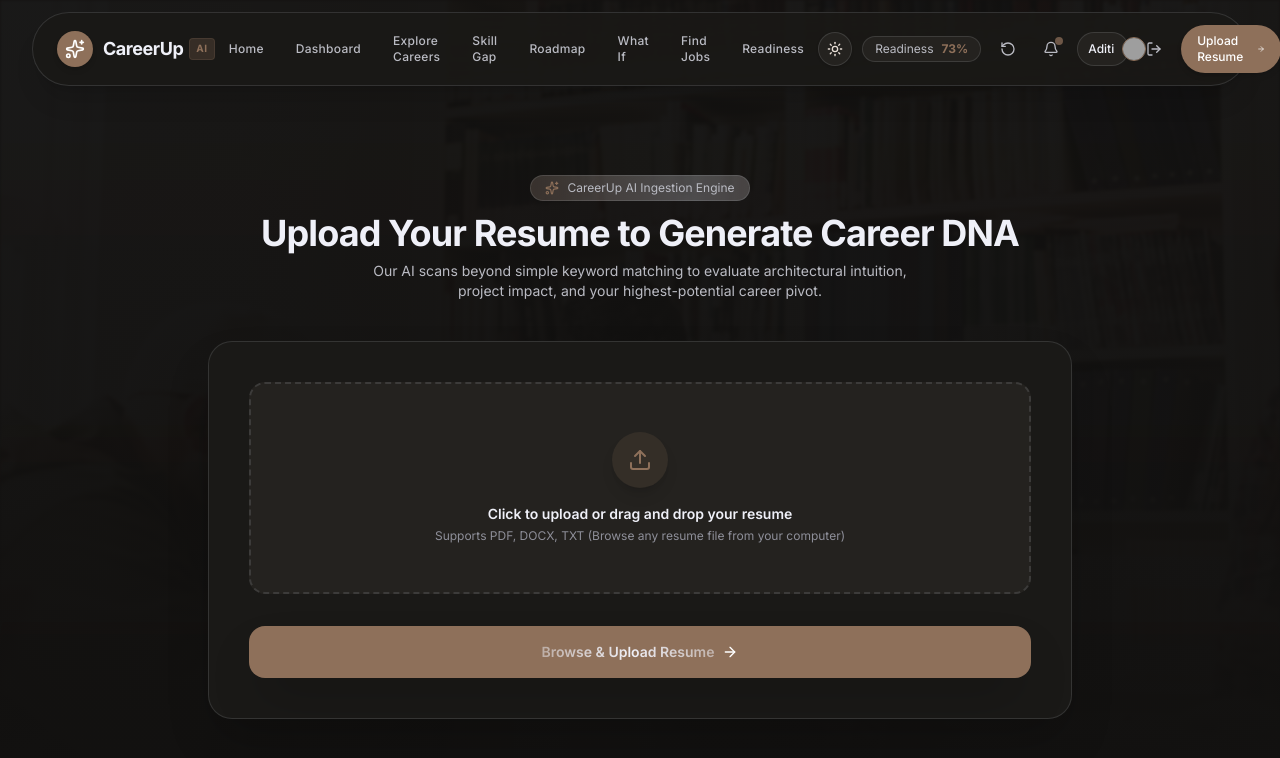
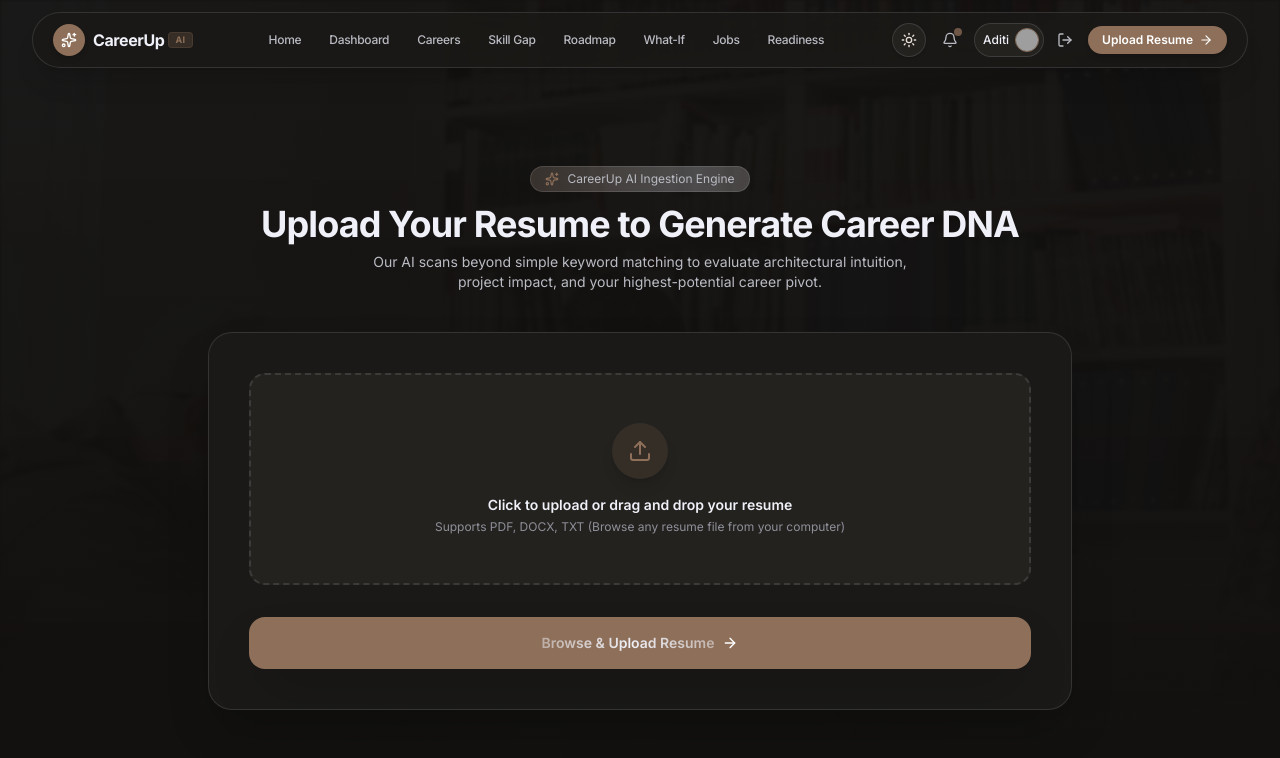
Before and after one commit to rasikakudale90/CareerUp, a Next.js app: page /onboarding in a window 1280 px wide. Shown: the top 758 px of the page. Built offline with nearby package versions, Linux system fonts and the light colour scheme; grey boxes are pictures that could not be loaded.

Commit message:
fix: streamline top floating navbar layout and eliminate overflow so Upload Resume button is perfectly aligned inside the bar

```diff
--- a/components/layout/Navbar.tsx
+++ b/components/layout/Navbar.tsx
@@ -3,7 +3,7 @@
 import React, { useState } from "react";
 import NextLink from "next/link";
 import { usePathname, useRouter } from "next/navigation";
-import { Sparkles, ArrowRight, Menu, X, RotateCcw, LogIn, LogOut, User, Bell } from "lucide-react";
+import { Sparkles, ArrowRight, Menu, X, LogOut, User, Bell } from "lucide-react";
 import { usePrototype } from "@/lib/prototype-state";
 import { ThemeToggle } from "@/components/theme/ThemeToggle";
 
@@ -11,8 +11,6 @@
   const pathname = usePathname();
   const router = useRouter();
   const {
-    overallReadinessScore,
-    resetState,
     isAuthenticated,
     currentUser,
     signOut,
@@ -23,11 +21,11 @@
   const navLinks = [
     { label: "Home", href: "/" },
     { label: "Dashboard", href: "/dashboard" },
-    { label: "Explore Careers", href: "/career" },
+    { label: "Careers", href: "/career" },
     { label: "Skill Gap", href: "/skill-gap" },
     { label: "Roadmap", href: "/roadmap" },
-    { label: "What If", href: "/what-if" },
-    { label: "Find Jobs", href: "/job-match" },
+    { label: "What-If", href: "/what-if" },
+    { label: "Jobs", href: "/job-match" },
     { label: "Readiness", href: "/readiness" },
   ];
 
@@ -40,16 +38,16 @@
   return (
     <header className="sticky top-0 z-50 w-full transition-all duration-300">
       <div className="mx-auto max-w-7xl px-3 sm:px-6 lg:px-8 pt-3 pb-2">
-        <nav className="flex items-center justify-between rounded-full bg-[var(--bg-nav)] backdrop-blur-2xl px-4 sm:px-6 py-2.5 sm:py-3 border border-[var(--border-color)] shadow-xl text-[var(--text-primary)] transition-colors duration-300">
+        <nav className="flex items-center justify-between rounded-full bg-[var(--bg-nav)] backdrop-blur-2xl px-3.5 sm:px-5 py-2 sm:py-2.5 border border-[var(--border-color)] shadow-xl text-[var(--text-primary)] transition-colors duration-300">
           {/* Brand Logo: CareerUp */}
-          <NextLink href="/" className="flex items-center gap-2.5 group shrink-0">
-            <div className="flex h-9 w-9 items-center justify-center rounded-full bg-[var(--accent)] text-white shadow-md transition-transform group-hover:scale-105">
-              <Sparkles className="h-5 w-5" />
+          <NextLink href="/" className="flex items-center gap-2 group shrink-0 mr-2">
+            <div className="flex h-8 w-8 items-center justify-center rounded-full bg-[var(--accent)] text-white shadow-md transition-transform group-hover:scale-105">
+              <Sparkles className="h-4 w-4" />
             </div>
             <div className="flex flex-col">
-              <span className="font-bold text-base sm:text-lg tracking-tight text-[var(--text-primary)] flex items-center gap-1.5">
+              <span className="font-bold text-sm sm:text-base tracking-tight text-[var(--text-primary)] flex items-center gap-1">
                 CareerUp
-                <span className="text-[10px] uppercase font-bold tracking-wider px-1.5 py-0.5 rounded bg-[var(--accent-soft)] text-[var(--accent)] border border-[var(--accent)]/20">
+                <span className="text-[9px] uppercase font-bold tracking-wider px-1.5 py-0.2 rounded bg-[var(--accent-soft)] text-[var(--accent)] border border-[var(--accent)]/20">
                   AI
                 </span>
               </span>
@@ -57,14 +55,14 @@
           </NextLink>
 
           {/* Desktop Navigation Links */}
-          <div className="hidden lg:flex items-center gap-1">
+          <div className="hidden lg:flex items-center gap-0.5 xl:gap-1">
             {navLinks.map((link) => {
               const isActive = pathname === link.href;
               return (
                 <NextLink
                   key={link.href}
                   href={link.href}
-                  className={`relative px-3.5 py-1.5 text-xs font-medium tracking-wide rounded-full transition-all duration-200 ${
+                  className={`relative px-2.5 xl:px-3 py-1.5 text-xs font-medium tracking-tight rounded-full transition-all duration-200 whitespace-nowrap ${
                     isActive
                       ? "text-[var(--text-primary)] bg-[var(--accent-soft)] font-bold border border-[var(--accent)]/30"
                       : "text-[var(--text-secondary)] hover:text-[var(--text-primary)] hover:bg-[var(--bg-card-subtle)]"
@@ -80,52 +78,33 @@
           </div>
 
           {/* Right Action Controls & Auth */}
-          <div className="flex items-center gap-2 sm:gap-2.5">
+          <div className="flex items-center gap-1.5 sm:gap-2 shrink-0">
             {/* Theme Toggle Button */}
             <ThemeToggle />
-
-            {/* Readiness Badge */}
-            <div className="hidden sm:flex items-center gap-2 px-3 py-1 rounded-full bg-[var(--bg-card-subtle)] border border-[var(--border-color)] text-xs">
-              <span className="text-[var(--text-secondary)]">Readiness</span>
-              <span className="font-bold text-[var(--accent)]">{overallReadinessScore}%</span>
-            </div>
-
-            {/* Quick Demo Reset */}
-            <button
-              onClick={() => {
-                if (confirm("Reset prototype to fresh student state?")) {
-                  resetState();
-                }
-              }}
-              title="Reset Demo Data"
-              className="p-2 rounded-full hover:bg-[var(--bg-card-subtle)] text-[var(--text-secondary)] hover:text-[var(--text-primary)] transition-colors border border-transparent hover:border-[var(--border-color)]"
-            >
-              <RotateCcw className="h-4 w-4" />
-            </button>
 
             {/* Notifications Icon (Desktop) */}
             {isAuthenticated && (
               <NextLink
                 href="/notifications"
-                className="p-2 rounded-full hover:bg-[var(--bg-card-subtle)] text-[var(--text-secondary)] hover:text-[var(--text-primary)] transition-all relative"
+                className="p-2 rounded-full hover:bg-[var(--bg-card-subtle)] text-[var(--text-secondary)] hover:text-[var(--text-primary)] transition-all relative shrink-0"
                 title="Notifications"
               >
                 <Bell className="h-4 w-4" />
                 {unreadNotificationsCount > 0 && (
-                  <span className="absolute 1 top-1 right-1 w-2 h-2 rounded-full bg-[var(--accent)] animate-pulse" />
+                  <span className="absolute top-1 right-1 w-2 h-2 rounded-full bg-[var(--accent)] animate-pulse" />
                 )}
               </NextLink>
             )}
 
             {/* Auth Buttons / User Avatar */}
             {isAuthenticated && currentUser ? (
-              <div className="flex items-center gap-1.5 sm:gap-2">
+              <div className="flex items-center gap-1.5 shrink-0">
                 <NextLink
                   href="/profile"
-                  className="flex items-center gap-2 p-1 pl-2.5 rounded-full bg-[var(--bg-card-subtle)] hover:bg-[var(--bg-card)] border border-[var(--border-color)] hover:border-[var(--accent)] transition-all text-xs text-[var(--text-primary)]"
+                  className="flex items-center gap-1.5 p-1 pl-2 rounded-full bg-[var(--bg-card-subtle)] hover:bg-[var(--bg-card)] border border-[var(--border-color)] hover:border-[var(--accent)] transition-all text-xs text-[var(--text-primary)] shrink-0"
                   title="My Profile"
                 >
-                  <span className="hidden sm:inline font-medium">{currentUser.name.split(" ")[0]}</span>
+                  <span className="hidden xl:inline font-medium text-xs">{currentUser.name.split(" ")[0]}</span>
                   {/* eslint-disable-next-line @next/next/no-img-element */}
                   <img
                     src={currentUser.avatarUrl}
@@ -137,24 +116,18 @@
                 <button
                   onClick={handleSignOut}
                   title="Sign Out"
-                  className="p-2 rounded-full hover:bg-red-500/15 hover:text-red-500 text-[var(--text-secondary)] transition-colors border border-transparent hover:border-red-500/20"
+                  className="p-1.5 rounded-full hover:bg-red-500/15 hover:text-red-500 text-[var(--text-secondary)] transition-colors border border-transparent hover:border-red-500/20 shrink-0"
                 >
                   <LogOut className="h-4 w-4" />
                 </button>
               </div>
             ) : (
-              <div className="flex items-center gap-1.5 sm:gap-2">
+              <div className="flex items-center gap-1 shrink-0">
                 <NextLink
                   href="/auth/signin"
-                  className="px-3 py-1.5 rounded-full hover:bg-[var(--bg-card-subtle)] text-xs font-semibold text-[var(--text-primary)] transition-colors"
+                  className="px-2.5 py-1.5 rounded-full hover:bg-[var(--bg-card-subtle)] text-xs font-semibold text-[var(--text-primary)] transition-colors shrink-0"
                 >
                   Sign In
-                </NextLink>
-                <NextLink
-                  href="/auth/register"
-                  className="px-3.5 py-1.5 sm:px-4 sm:py-2 rounded-full bg-[var(--accent)] hover:bg-[var(--accent-hover)] text-xs font-semibold text-white transition-all shadow-md"
-                >
-                  Register
                 </NextLink>
               </div>
             )}
@@ -162,7 +135,7 @@
             {/* Upload Resume CTA */}
             <NextLink
               href="/onboarding"
-              className="hidden md:flex items-center gap-2 rounded-full bg-[var(--accent)] px-4 py-2 text-xs font-medium text-white shadow-md hover:bg-[var(--accent-hover)] transition-all hover:scale-[1.02] active:scale-[0.98]"
+              className="hidden sm:flex items-center gap-1.5 rounded-full bg-[var(--accent)] px-3.5 py-1.5 text-xs font-semibold text-white shadow-md hover:bg-[var(--accent-hover)] transition-all hover:scale-[1.02] active:scale-[0.98] shrink-0"
             >
               <span>Upload Resume</span>
               <ArrowRight className="h-3.5 w-3.5" />
@@ -171,7 +144,7 @@
             {/* Mobile Menu Toggle */}
             <button
               onClick={() => setMobileMenuOpen(!mobileMenuOpen)}
-              className="p-2 rounded-full lg:hidden text-[var(--text-secondary)] hover:text-[var(--text-primary)]"
+              className="p-1.5 rounded-full lg:hidden text-[var(--text-secondary)] hover:text-[var(--text-primary)] shrink-0"
             >
               {mobileMenuOpen ? <X className="h-5 w-5" /> : <Menu className="h-5 w-5" />}
             </button>
```
